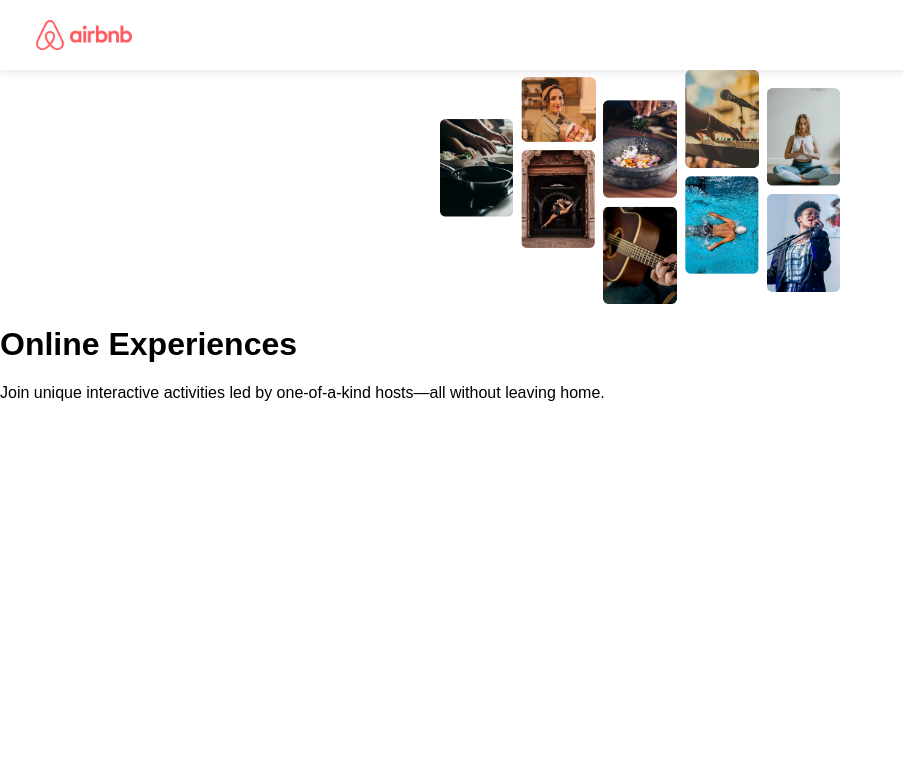
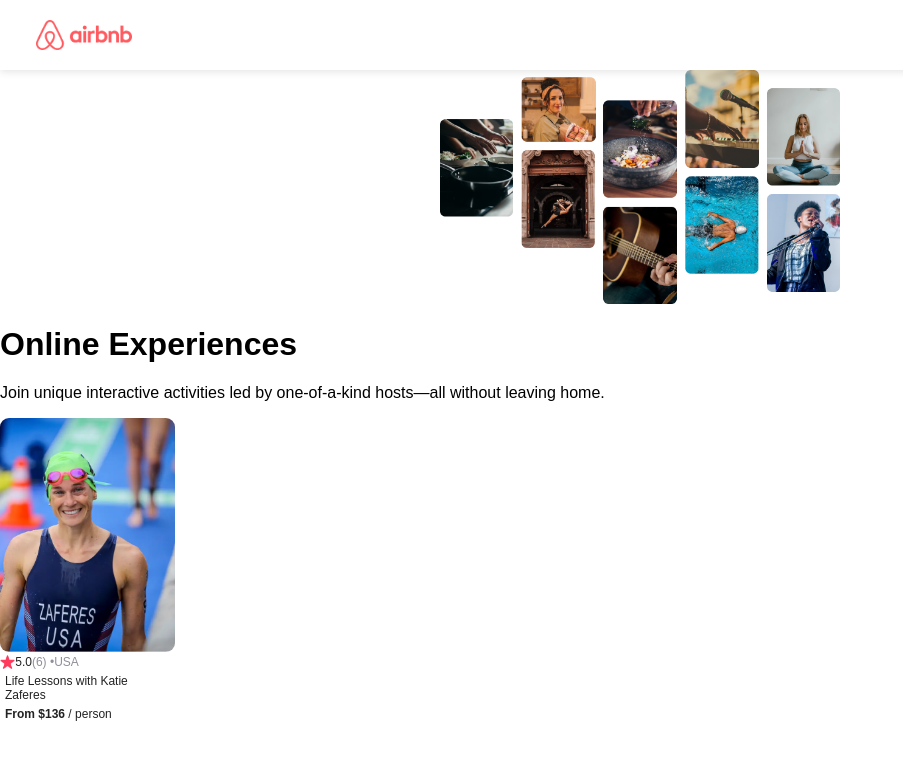
Before and after one commit to dev-arpita/airBnb, a React (Vite) app in the folder react-app/: page / in a window 1280 px wide. Shown: the top 760 px of the page, without its empty margins (0-903 px from the left). Built offline with nearby package versions, Linux system fonts and the light colour scheme.

Commit message:
Project: Card Component

```diff
--- a/react-app/src/App.css
+++ b/react-app/src/App.css
@@ -39,3 +39,59 @@
 .hero--text {
   margin-top: 0;
 }
+
+.card--photo {
+  width: 176px;
+  height: 235px;
+  position: relative;
+  border-radius: 9px;
+  margin-bottom: 9px;
+}
+
+.availability {
+  font-size: 11px;
+  position: absolute;
+  width: 60px;
+  left: 28px;
+  top: 98px;
+  background: #fff;
+  padding: 3px;
+  border-radius: 2px;
+}
+
+.card {
+  font-size: 12px;
+  color: #222222;
+}
+
+.card p {
+  margin: 5px;
+}
+
+.rating {
+  display: flex;
+  align-items: center;
+  gap: 3px;
+}
+
+.star {
+  width: 14px;
+  height: 14px;
+  align-self: center;
+  /* border: 1px solid red; */
+}
+
+ul {
+  padding-left: 16px;
+  margin: 0;
+
+}
+
+li,
+.review-count {
+  color: #918E9B;
+}
+
+.cost {
+  font-weight: bold;
+}
--- a/react-app/src/App.jsx
+++ b/react-app/src/App.jsx
@@ -1,6 +1,7 @@
 import React from 'react'
 import NavBar from './components/NavBar'
 import Hero from './components/Hero'
+import Card from './components/Card'
 import './App.css'
 
 function App() {
@@ -8,6 +9,7 @@
     <div className='container'>
       <NavBar />
       <Hero />
+      <Card />
     </div>
   )
 }
--- /dev/null
+++ b/react-app/src/components/Card.jsx
@@ -0,0 +1,36 @@
+import React from "react"
+
+/*
+Challenge: Build the Card component
+For now, hard-code in the data (like
+the rating, title, price, etc.)
+
+Notes:
+- Only render 1 instance (I already did this for you)
+- The star icon and photo (katie-zaferes.png) are in the images
+  folder for your use
+- Make sure to include:
+    - image
+    - star icon (star.png), rating, and review count
+    - title
+    - cost/person
+- The main purpose of this challenge is to show you where our limitations
+  currently are, so don't worry about the fact that you're hard-coding all
+  this data into the component.
+*/
+
+export default function Card() {
+    return (
+        <div className="card">
+            <img src="../images/katie-zaferes.png" className="card--image" />
+            <div className="card--stats">
+                <img src="../images/star.png" className="card--star" />
+                <span>5.0</span>
+                <span className="gray">(6) • </span>
+                <span className="gray">USA</span>
+            </div>
+            <p>Life Lessons with Katie Zaferes</p>
+            <p><span className="bold">From $136</span> / person</p>
+        </div>
+    )
+}
--- a/react-app/src/index.css
+++ b/react-app/src/index.css
@@ -12,6 +12,14 @@
   display: flex;
   padding: 20px 36px;
   box-shadow: 0px 2.98256px 7.4564px rgba(0, 0, 0, 0.1);
+}
+
+.bold {
+  font-weight: bold;
+}
+
+.gray {
+  color: #918E9B;
 }
 
 .nav--logo {
@@ -39,3 +47,22 @@
 .hero--text {
   margin-top: 0;
 }
+
+.card {
+  width: 175px;
+  font-size: 12px;
+}
+
+.card--image {
+  width: 100%;
+  border-radius: 9px;
+}
+
+.card--stats {
+  display: flex;
+  align-items: center;
+}
+
+.card--star {
+  height: 14px;
+}
```
Also changed, not shown: react-app/images/katie-zaferes.png (added), react-app/images/star.png (added).
